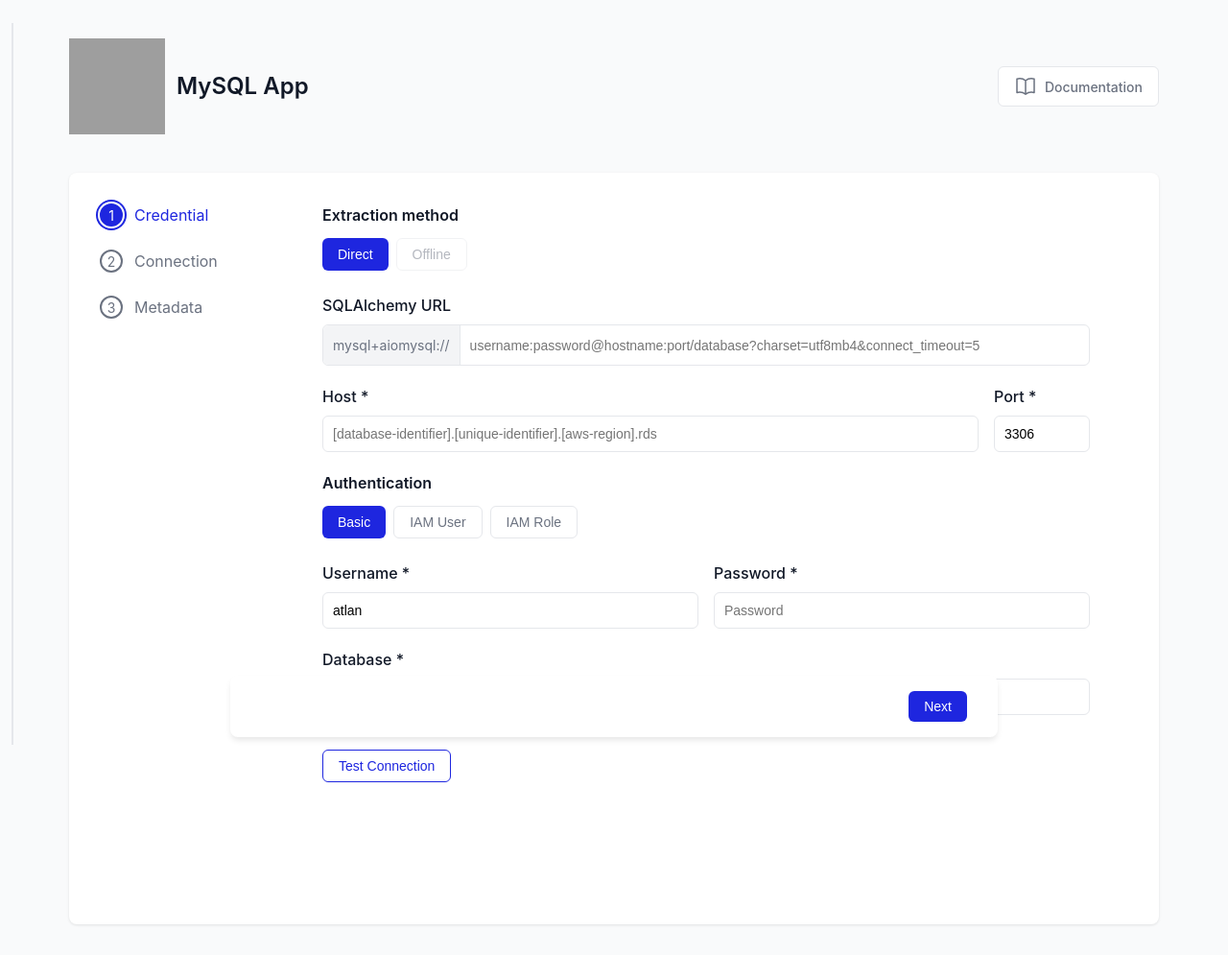
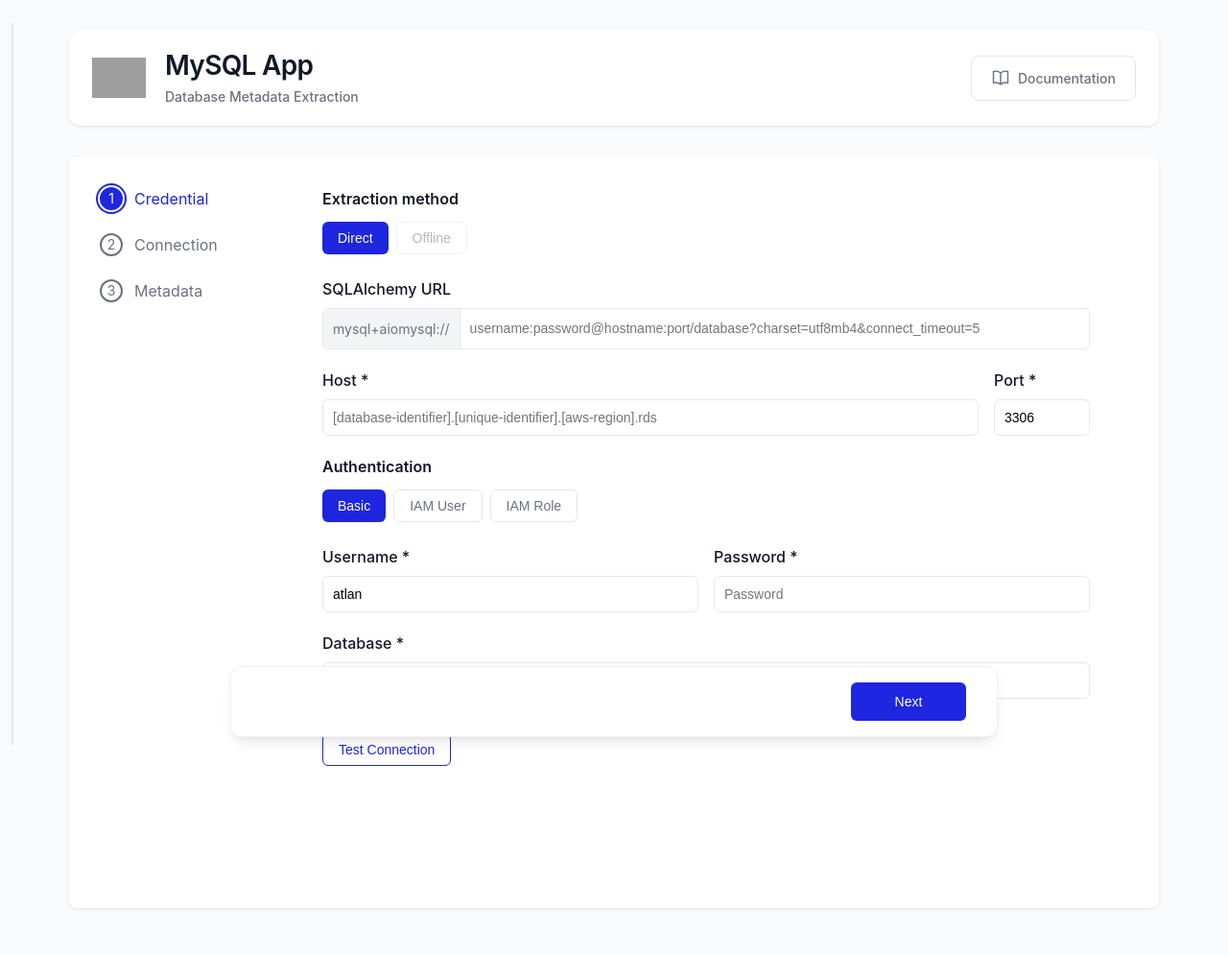
Before and after one commit to atlanhq/atlan-mysql-app, a Python web app: template frontend/templates/index.html in a window 1280 px wide. Shown: the whole page at 96% size. After the commit the page ends 947 px from the top, so only its background shows below. Run offline with Jinja, Linux system fonts and the light colour scheme; the template is opened without the code that fills it, so the values that code supplies are empty; grey boxes are pictures that could not be loaded.

Commit message:
refactor: updated the ui for app

```diff
--- a/frontend/static/styles.css
+++ b/frontend/static/styles.css
@@ -31,18 +31,64 @@
     justify-content: space-between;
     align-items: center;
     margin-bottom: 2rem;
-    padding: 0.5rem 0;
+    padding: 1.25rem 1.5rem;
+    background-color: white;
+    border-radius: 0.75rem;
+    box-shadow: 0 1px 3px rgba(0, 0, 0, 0.1);
 }
 
 .logo-container {
     display: flex;
     align-items: center;
-    gap: 0.75rem;
+    gap: 1.25rem;
+}
+
+.logo-wrapper {
+    position: relative;
+    display: flex;
+    align-items: center;
+}
+
+.logo {
+    width: 56px;
+    height: 56px;
+    object-fit: contain;
+}
+
+.logo-badge {
+    position: absolute;
+    right: -12px;
+    bottom: -6px;
+    background-color: var(--primary-color);
+    color: white;
+    padding: 2px 8px;
+    border-radius: 12px;
+    font-size: 0.75rem;
+    font-weight: 600;
+    letter-spacing: 0.025em;
+    text-transform: uppercase;
+    box-shadow: 0 2px 4px rgba(0, 0, 0, 0.1);
+}
+
+.title-container {
+    display: flex;
+    flex-direction: column;
+    gap: 0.25rem;
 }
 
 .logo-container h1 {
-    font-size: 1.5rem;
+    font-size: 1.75rem;
     font-weight: 600;
+    color: #111827;
+    letter-spacing: -0.025em;
+    line-height: 1.2;
+    margin: 0;
+}
+
+.subtitle {
+    font-size: 0.875rem;
+    color: var(--secondary-color);
+    font-weight: 500;
 }
 
 .main-content {
@@ -339,10 +385,13 @@
     transform: translateX(-50%);
     background: white;
     padding: 1rem 2rem;
-    box-shadow: 0 4px 6px -1px rgb(0 0 0 / 0.1);
+    box-shadow: 0 8px 16px -4px rgba(0, 0, 0, 0.1),
+                0 4px 6px -2px rgba(0, 0, 0, 0.05);
     z-index: 100;
-    width: 800px; /* Match exactly with form-container max-width */
-    border-radius: 0.5rem;
+    width: 800px;
+    border-radius: 0.75rem;
+    border: 1px solid rgba(0, 0, 0, 0.05);
+    backdrop-filter: blur(8px);
 }
 
 /* Style for the error message */
@@ -365,6 +414,38 @@
     justify-content: space-between;
     width: 100%;
     margin: 0 auto;
+    gap: 1rem;
+}
+
+.nav-buttons .btn {
+    min-width: 120px;
+    padding: 0.75rem 1.5rem;
+    font-weight: 500;
+    transition: all 0.2s ease;
+}
+
+.nav-buttons .btn-primary {
+    background-color: var(--primary-color);
+    color: white;
+    border: none;
+}
+
+.nav-buttons .btn-primary:hover {
+    background-color: var(--primary-hover);
+    transform: translateY(-1px);
+    box-shadow: 0 4px 6px -1px rgba(0, 0, 0, 0.1),
+                0 2px 4px -1px rgba(0, 0, 0, 0.06);
+}
+
+.nav-buttons .btn-secondary {
+    background-color: white;
+    border: 1px solid var(--border-color);
+    color: var(--secondary-color);
+}
+
+.nav-buttons .btn-secondary:hover {
+    background-color: var(--background-color);
+    transform: translateY(-1px);
 }
 
 /* Add these new styles */
@@ -463,23 +544,35 @@
     display: flex;
     align-items: center;
     gap: 8px;
-    padding: 8px 16px;
-    border-radius: 6px;
+    padding: 0.75rem 1.25rem;
+    border-radius: 0.5rem;
     cursor: pointer;
     color: var(--secondary-color);
-    transition: all 0.2s;
+    transition: all 0.2s ease;
     border: 1px solid var(--border-color);
     background-color: white;
+    text-decoration: none;
 }
 
 .doc-link:hover {
     color: var(--primary-color);
     border-color: var(--primary-color);
-    background-color: #f0f7ff;  /* Light blue background on hover */
+    background-color: rgba(30, 38, 223, 0.05);
+    transform: translateY(-1px);
+}
+
+.doc-link svg {
+    width: 20px;
+    height: 20px;
+    transition: transform 0.2s ease;
+}
+
+.doc-link:hover svg {
+    transform: translateX(2px);
 }
 
 .doc-link span {
-    font-size: 14px;
+    font-size: 0.875rem;
     font-weight: 500;
 }
 
--- a/frontend/templates/index.html
+++ b/frontend/templates/index.html
@@ -63,29 +63,29 @@
       <!-- Header -->
       <header class="header">
         <div class="logo-container">
+          <div class="logo-wrapper">
             <img
-            src="https://labs.mysql.com/common/logos/mysql-logo.svg"
+              src="https://www.mysql.com/common/logos/mysql-logo.svg"
               alt="MySQL Logo"
               class="logo"
-            width="100"
-            height="100"
             />
+          </div>
+          <div class="title-container">
             <h1>MySQL App</h1>
+            <span class="subtitle">Database Metadata Extraction</span>
           </div>
-        <div class="doc-link">
+        </div>
         <a
           href="https://dev.mysql.com/doc/"
           target="_blank"
-            class="doc-link-button"
+          class="doc-link"
         >
           <svg
             xmlns="http://www.w3.org/2000/svg"
             fill="none"
             viewBox="0 0 24 24"
-              stroke-width="1.5"
+            stroke-width="1.75"
             stroke="currentColor"
-              width="24"
-              height="24"
           >
             <path
               stroke-linecap="round"
@@ -95,7 +95,6 @@
           </svg>
           <span>Documentation</span>
         </a>
-        </div>
       </header>
 
       <div class="main-content">
@@ -266,12 +265,7 @@
             <div class="bottom-bar">
               <div id="page1-nav" class="nav-buttons">
                 <div></div>
-                <!-- Empty div for spacing -->
-                <button
-                  onclick="nextPage()"
-                  class="btn btn-primary"
-                  id="nextButton"
-                >
+                <button onclick="nextPage()" class="btn btn-primary" id="nextButton">
                   Next
                 </button>
               </div>
```
Also changed, not shown: docs/images/postgres_logo.svg (deleted). Lines whose indentation alone changed are shown as unchanged.
